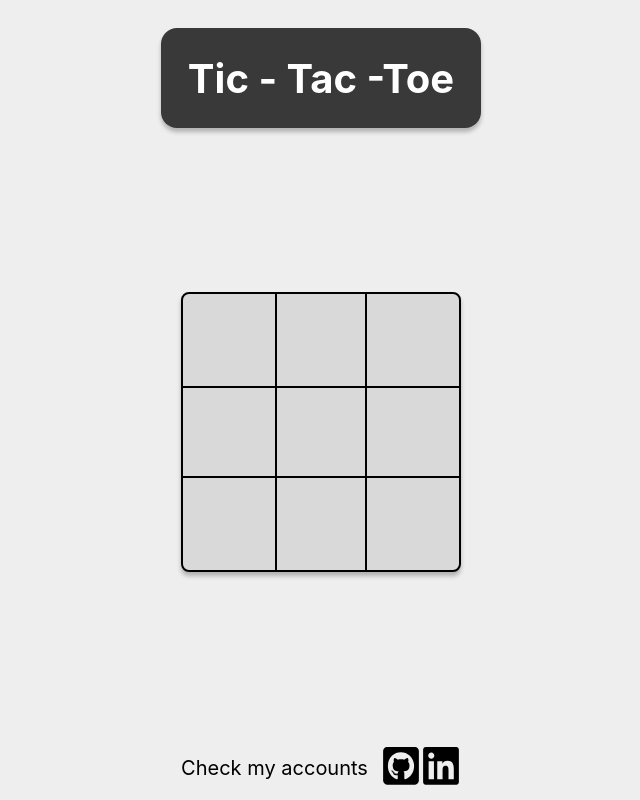
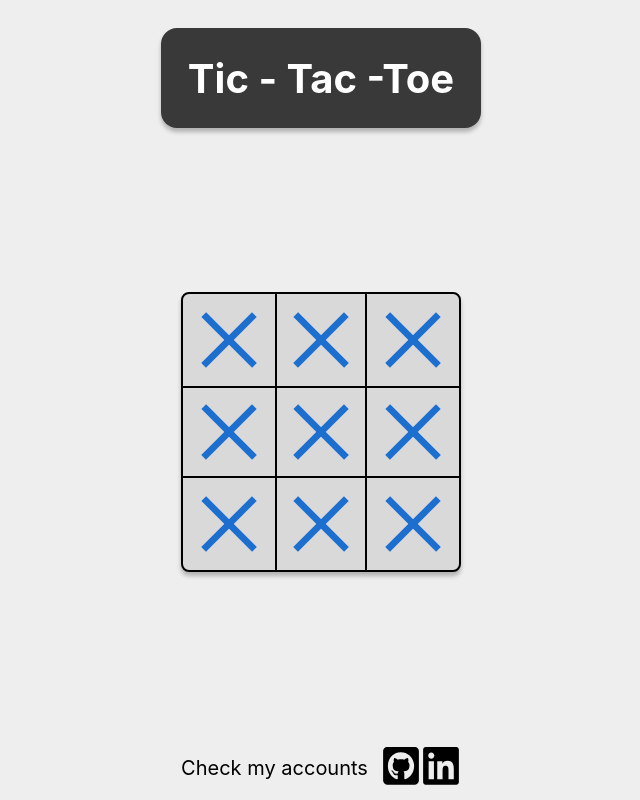
Before and after one commit to WeronikaCzepiela/tic---tac--toe, a React (Create React App) app: page / in a window 1280 px wide. Shown: the whole page, without its empty margins (319-959 px from the left). Built offline with nearby package versions, Linux system fonts and the light colour scheme.

Commit message:
render crossed incon inside the grid

```diff
--- a/src/components/GameItem/GameItem.styles.ts
+++ b/src/components/GameItem/GameItem.styles.ts
@@ -1,6 +1,86 @@
 import styled from "styled-components";
 
 export const GameItemStyled = styled.header`
-width: 100%;
+  width: 100%;
   height: 100%;
+
+  .item {
+    width: (280/3)px;
+    aspect-ratio: 1;
+    display: flex;
+    align-items: center;
+    justify-content: center;
+  }
+
+  .item-1 {
+    grid-column-start: 1;
+    grid-column-end: 2;
+    grid-row-start: 1;
+    grid-row-end: 2;
+  }
+
+  .item-2 {
+    grid-column-start: 2;
+    grid-column-end: 3;
+    grid-row-start: 1;
+    grid-row-end: 2;
+    border-left: 2px solid #000000;
+    border-right: 2px solid #000000;
+  }
+
+  .item-3 {
+    grid-column-start: 3;
+    grid-column-end: 4;
+    grid-row-start: 1;
+    grid-row-end: 2;
+  }
+
+  .item-4 {
+    grid-column-start: 1;
+    grid-column-end: 2;
+    grid-row-start: 2;
+    grid-row-end: 3;
+    border-top: 2px solid #000000;
+    border-bottom: 2px solid #000000;
+  }
+
+  .item-5 {
+    grid-column-start: 2;
+    grid-column-end: 3;
+    grid-row-start: 2;
+    grid-row-end: 3;
+    border: 2px solid #000000;
+  }
+
+  .item-6 {
+    grid-column-start: 3;
+    grid-column-end: 4;
+    grid-row-start: 2;
+    grid-row-end: 3;
+    border-top: 2px solid #000000;
+    border-bottom: 2px solid #000000;
+  }
+
+  .item-7 {
+    grid-column-start: 1;
+    grid-column-end: 2;
+    grid-row-start: 3;
+    grid-row-end: 4;
+  }
+
+  .item-8 {
+    grid-column-start: 2;
+    grid-column-end: 3;
+    grid-row-start: 3;
+    grid-row-end: 4;
+    border-left: 2px solid #000000;
+    border-right: 2px solid #000000;
+  }
+
+  .item-9 {
+    grid-column-start: 3;
+    grid-column-end: 4;
+    grid-row-start: 3;
+    grid-row-end: 4;
+  }
 `
--- a/src/components/GameItem/GameItem.tsx
+++ b/src/components/GameItem/GameItem.tsx
@@ -1,17 +1,19 @@
 import { GameItemStyled } from './GameItem.styles'
 import XIcon from  '../../image/x.svg'
 import OIcon from '../../image/o.svg'
-import { GameItemTypes} from "./GameItem.types";
+import {GameItemType, GameItemTypes} from "./GameItem.types";
 
-export const GameItem = ({isClicked, isHumanMove, id}: GameItemTypes) => {
+export const GameItem = ({id, type}: GameItemTypes) => {
     const getCorrectIcon = () => {
-        if(isHumanMove) return <img src={OIcon} color={'#1C6ECF'} height={56} width={60}/>
+        if(type === GameItemType.CIRCLE) return <img src={OIcon} color={'#1C6ECF'} height={56} width={60}/>
+        if(type === GameItemType.CROSS) return <img src={XIcon} color={'#1C6ECF'} height={56} width={60}/>
+
         return <img src={XIcon} color={'#1C6ECF'} height={56} width={60}/>
     }
 
     return <GameItemStyled>
-        <div className={'square'}>
-            {getCorrectIcon()}
+        <div className={`item item-${id + 1}`}>
+            <img src={XIcon} color={'#1C6ECF'} height={56} width={60}/>
         </div>
     </GameItemStyled>
 }
--- a/src/components/GameItem/GameItem.types.ts
+++ b/src/components/GameItem/GameItem.types.ts
@@ -1,6 +1,10 @@
 
+export enum GameItemType {
+    EMPTY= 'empty',
+    CIRCLE = 'circle',
+    CROSS = 'cross'
+}
 export interface GameItemTypes {
-    isClicked: boolean
-    isHumanMove: boolean
     id: number
+    type: GameItemType
 }
--- a/src/components/Middle/Middle.styles.ts
+++ b/src/components/Middle/Middle.styles.ts
@@ -15,76 +15,4 @@ export const MiddleStyled = styled.header`
    background-color: #D9D9D9;
    box-shadow: 0 4px 4px rgba(0, 0, 0, 0.25);
  }
-  .item-1 {
-    grid-column-start: 1;
-    grid-column-end: 2;
-    grid-row-start: 1;
-    grid-row-end: 2;
-    padding-top: 18px;
-  }
-  .item-2 {
-    grid-column-start: 2;
-    grid-column-end: 3;
-    grid-row-start: 1;
-    grid-row-end: 2;
-    border-left: 2px solid #000000;
-    border-right: 2px solid #000000;
-    padding-top: 18px;
-  }
-  .item-3 {
-    grid-column-start: 3;
-    grid-column-end: 4;
-    grid-row-start: 1;
-    grid-row-end: 2;
-    padding-top: 18px;
-  }
-  .item-4 {
-    grid-column-start: 1;
-    grid-column-end: 2;
-    grid-row-start: 2;
-    grid-row-end: 3;
-    border-top: 2px solid #000000;
-    border-bottom: 2px solid #000000;
-    padding-top: 18px;
-  }
-  .item-5 {
-    grid-column-start: 2;
-    grid-column-end: 3;
-    grid-row-start: 2;
-    grid-row-end: 3;
-    border: 2px solid #000000;
-    padding-top: 18px;
-  }
-  .item-6 {
-    grid-column-start: 3;
-    grid-column-end: 4;
-    grid-row-start: 2;
-    grid-row-end: 3;
-    border-top: 2px solid #000000;
-    border-bottom: 2px solid #000000;
-    padding-top: 18px;
-  }
-  .item-7 {
-    grid-column-start: 1;
-    grid-column-end: 2;
-    grid-row-start: 3;
-    grid-row-end: 4;
-    padding-top: 18px;
-  }
-  .item-8 {
-    grid-column-start: 2;
-    grid-column-end: 3;
-    grid-row-start: 3;
-    grid-row-end: 4;
-    border-left: 2px solid #000000;
-    border-right: 2px solid #000000;
-    padding-top: 18px;
-  }
-  .item-9 {
-    grid-column-start: 3;
-    grid-column-end: 4;
-    grid-row-start: 3;
-    grid-row-end: 4;
-    padding-top: 18px;
-  }
 `
--- a/src/components/Middle/Middle.tsx
+++ b/src/components/Middle/Middle.tsx
@@ -1,36 +1,26 @@
 import {MiddleStyled} from './Middle.styles'
 import {GameItem} from "../GameItem/GameItem";
 import {useState} from "react";
+import {GameItemType} from "../GameItem/GameItem.types";
 
 export const Middle = () => {
-    const emptyGrid = Array.from({length: 9}).map((item, idx) => {
-        return <div className={`item-${idx+1}`}></div>
-    })
-
     const [count, setCount] = useState(0)
 
-    const [gameBoard, setGameBoard] = useState(emptyGrid.map((item, idx)=>({
-        isClicked: false,
-        isHumanMove: true,
-        id: idx+1
+    const [gameBoard, setGameBoard] = useState(Array.from({length: 9}).map((item, idx) => ({
+        id: idx,
+        type: GameItemType.EMPTY
     })))
 
-    const getIconOnClickedArea = (id: number) => {
-        const newGameBoard = gameBoard.map((item,idx)=>
-            <GameItem isClicked={item.isClicked} isHumanMove={item.isHumanMove} id={id}/>
-        )
-        return newGameBoard
+    const onItemClick = (id: number) => {
+
     }
-
-    const humanMove = () => {
-        return {GameItem}
-    }
-    console.log(getIconOnClickedArea(2))
 
     return (
         <MiddleStyled>
             <div className={'container'}>
-                {emptyGrid}
+                {gameBoard.map(({id, type}, idx) =>
+                    <GameItem type={type} id={id} key={idx}/>
+                )}
             </div>
         </MiddleStyled>
     )
```
Also changed, not shown: src/logo.svg (deleted).
